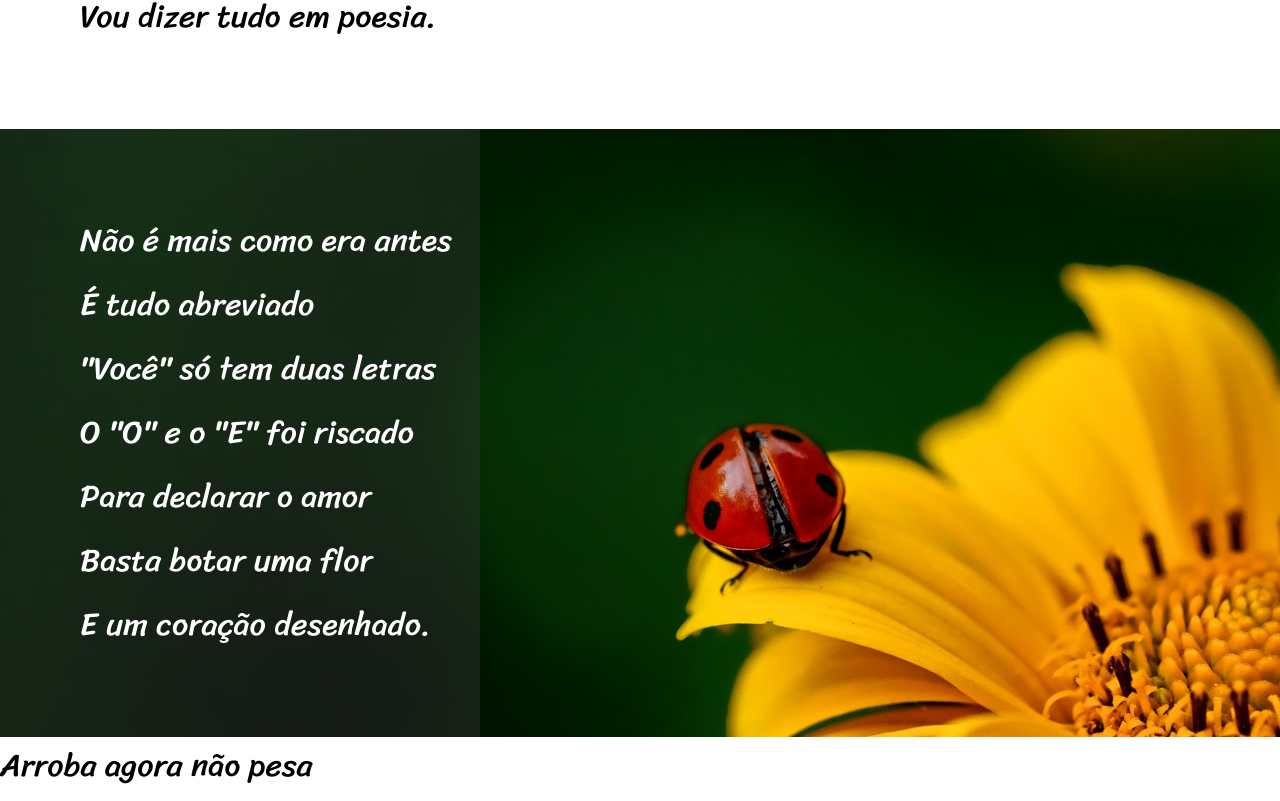
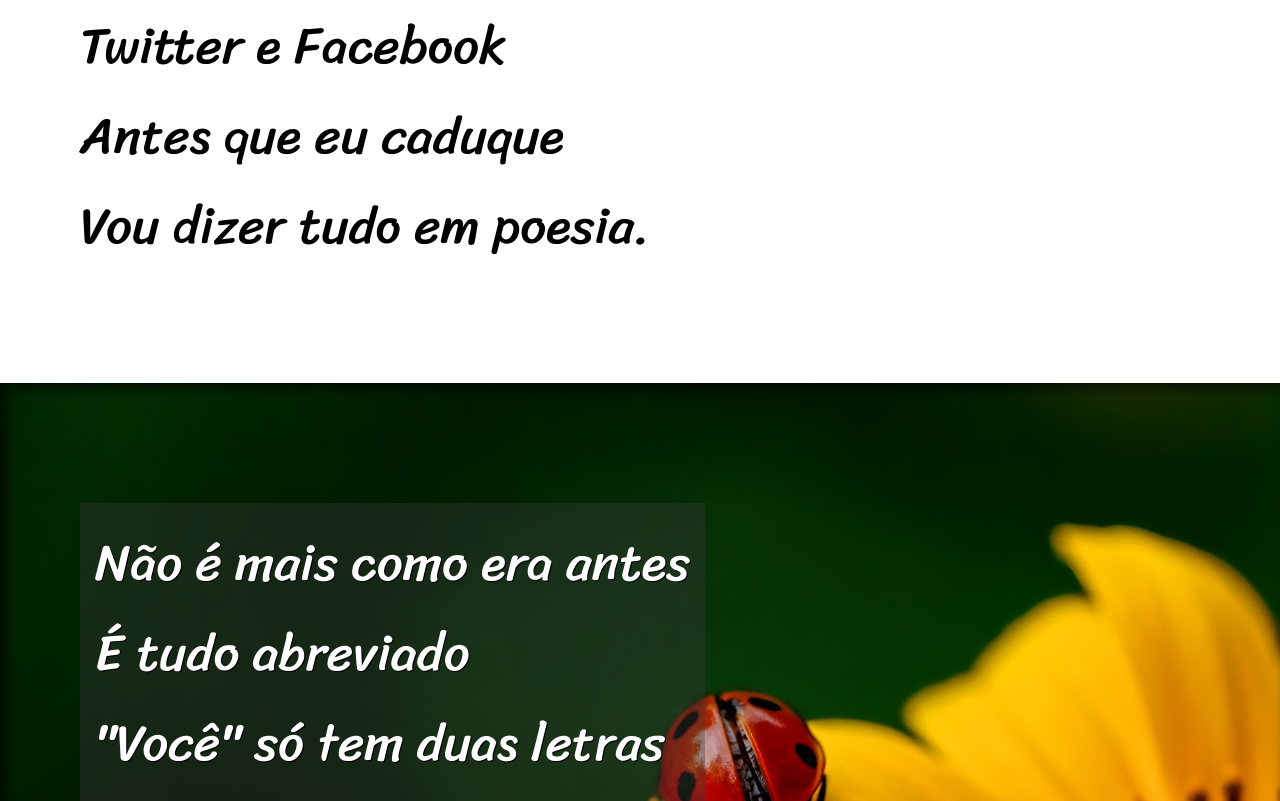
Before and after one commit to Welllingtton/HTML, a plain HTML site: page Desafios/d012/index.html in a window 1280 px wide. Shown: the part 719-1520 px from the top of the page. Drawn offline with Linux system fonts and the light colour scheme.

Commit message:
Auterações finais do desafio 12

```diff
--- a/Desafios/d012/index.html
+++ b/Desafios/d012/index.html
@@ -11,8 +11,6 @@
         <h1>Cordel Moderno</h1>
         <p>Por <a href="https://www.recantodasletras.com.br/poesias/3186743" target="_blank">Milton Duarte</a></p>
     </header>
-    <main>
-        <article>
     <section class="normal">
         <p>
             Estou ficando cansado <br>
@@ -38,6 +36,7 @@
     </section>
 
     <section class="normal">
+        <p>
             Arroba agora não pesa <br>
             É parte de um endereço <br>
             Ponto final nem se usa <br>
@@ -52,9 +51,11 @@
             Um beijo significa <br>
             Pra entender como fica <br>
             Decifre esse rabisco. <br>
+        </p>
     </section>
 
     <section class="imagem" id="foto2">
+        <p>
             Tenho saudade das cartas <br>
             Escritas com a própria mão <br>
             Mandava no mês de Junho <br>
@@ -62,9 +63,11 @@
             Mas matava a saudade <br>
             Era texto de verdade <br>
             Nas linhas do coração. <br>
+        </p>
     </section>
 
     <section class="normal">
+        <p>
             Agora, escrevo e envio <br>
             Chegando na mesma hora <br>
             Mas quando vou prosear <br>
@@ -79,10 +82,9 @@
             Dois pontos são dois joelhos <br>
             Seus lábios são aparelhos <br>
             Deixe que Deus interprete. <br>
+        </p>
     </section>
 
-        </article>
-    </main>
     <footer>
         <p>Site criado por <a href="https://gustavoguanabara.github.io/" target="_blank">Gustavo Guanabara</a> para o <a href="https://www.youtube.com/c/CursoemV%C3%ADdeo" target="_blank">Curso em Vídeo</a></p>
     </footer>
--- a/Desafios/d012/style.css
+++ b/Desafios/d012/style.css
@@ -26,7 +26,7 @@ header {
 }
 
 header h1 {
-    font: normal normal 6em var(--font2);
+    font: normal normal 10vw var(--font2);
     padding-top: 50px;
     font-variant: small-caps;
 }
@@ -46,29 +46,38 @@ header a:hover {
     text-decoration: underline;
 }
 
-main {
-    font: normal normal 32px var(--font3);
+section {
+    line-height: 2em;
+    padding-top: 15vh;
+    padding-bottom: 14vh;
+    padding-left: 10vh;
+    font: normal normal 4vw var(--font3);
+}
+.imagem {
+    background-color: rgb(51, 51, 51);
+    color: white;
+    box-shadow: inset 6px 6px 13px 0px rgba(0, 0, 0, 0.664);
+    background-size: cover;
+    background-attachment: fixed;
+    background-position: right center;
+    color: white;
 }
 
-main p {
-    line-height: 2em;
-    padding-top: 10vh;
-    padding-bottom: 10vh;
-    padding-left: 10vh;
+.imagem > p {
+    display: inline-block;
+    background-color: rgba(56, 56, 56, 0.39);
+    padding: 15px;
+    text-shadow: 1px 1px 0px black;
+}
+
+#foto1 {
+    background-image: url(imagens/background001.jpg);
 
 }
 
-#foto1 {
-    background-image: url('imagens/background001.jpg');
-    padding: 0px;
-    background-size: cover;
-    background-attachment: fixed;
-    color: white;
-}
+#foto2 {
+    background-image: url(imagens/background002.jpg);
 
-#foto1 p {
-    background-color: rgba(56, 56, 56, 0.39);
-    width: 400px;
 }
 
 footer {
```
Also changed, not shown: Anotações/Comandos CSS.txt. Lines whose indentation alone changed are shown as unchanged.
